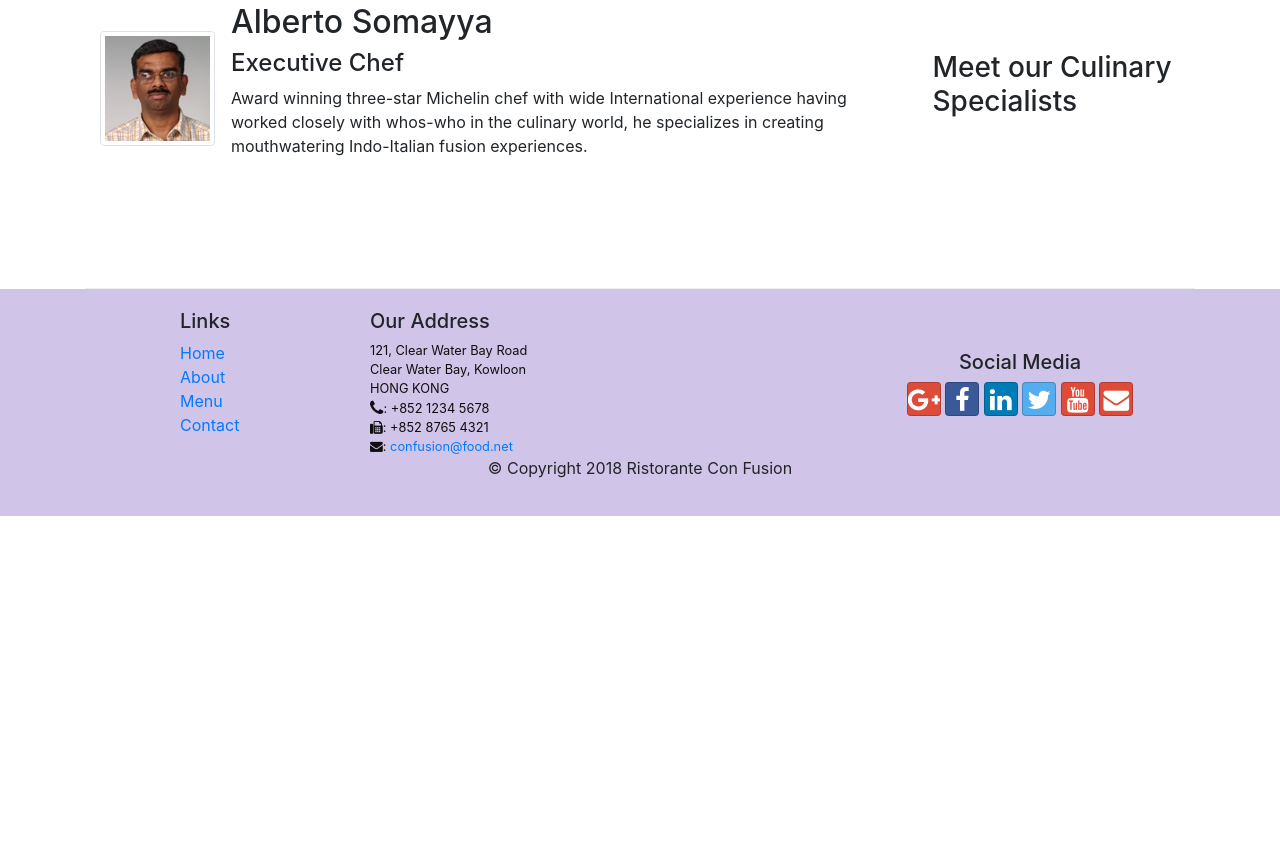
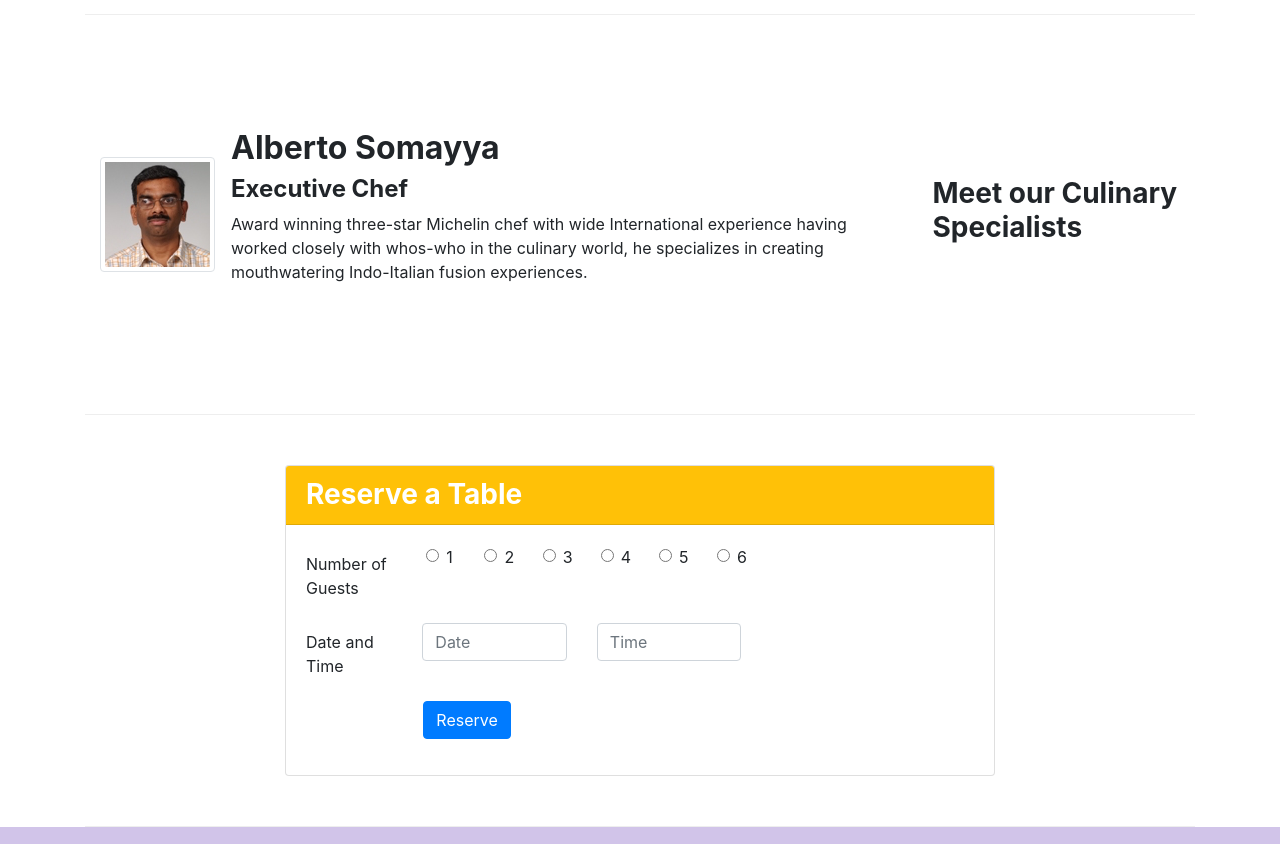
Before and after one commit to Hritik-K/Bootstrap-course, a website: page index.html in a window 1280 px wide. Shown: the part 1309-2153 px from the top of the page. Before the commit the page ends 1825 px from the top, so only its background shows below. Drawn offline with nearby package versions, Linux system fonts and the light colour scheme.

```diff
--- a/css/styles.css
+++ b/css/styles.css
@@ -42,3 +42,11 @@
 table {
     empty-cells: show;
 }
+
+.tab-content {
+    border-top: 1px solid #ddd;
+    border-left: 1px solid #ddd;
+    border-right: 1px solid #ddd;
+    border-bottom: 1px solid #ddd;
+    padding: 10px;
+}
--- a/index.html
+++ b/index.html
@@ -36,11 +36,14 @@
         <div class="container">
             <div class="row row-header">
                 <div class="col-12 col-sm-6">
-                    <h1>Ristorante con Fusion</h1>
-                    <p>We take inspiration from the World's best cuisines, and create a unique fusion experience. Our lipsmacking creations will tickle your culinary senses!</p>
+                    <h1 style="font-size:50px"><strong>Ristorante con Fusion</strong></h1>
+                    <p style="font-size:21px"><strong>We take inspiration from the World's best cuisines, and create a unique fusion experience. Our lipsmacking creations will tickle your culinary senses!</strong></p>
                 </div>
-                <div class="col-12 col-sm align-self-center">
+                <div class="col-12 col-sm-3 align-self-center">
                     <img src="img/logo.png" class="img-fluid">
+                </div>
+                <div class="col-12 col-sm-3 align-self-center">
+                    <a href="#reserve_table"><button class="btn btn-warning btn-block text-white"><strong>Reserve Table</strong></button></a>
                 </div>
             </div>
         </div>
@@ -53,30 +56,29 @@
 
         <div class="row row-content align-items-center">
             <div class="col-12 col-sm-4 order-sm-last col-md-3">
-                <h3>Our Lipsmacking Culinary Creations</h3>
+                <h3><strong>Our Lipsmacking Culinary Creations</strong></h3>
             </div>
             <div class="col-12 col-sm order-sm-first col-md">
                 <div class="media">
                     <img class="d-flex mr-3 img-thumbnail align-self-center" src="img/uthappizza.png" alt="uthappizza">
                     <div class="media-body">
-                        <h2 class="mt-0">Uthappizza <span class="badge badge-danger">Hot</span> <span class="badge badge-pill badge-secondary">$4.99</span></h2>
+                        <h2 class="mt-0"><strong>Uthappizza <span class="badge badge-danger">Hot</span> <span class="badge badge-pill badge-secondary">$4.99</span></strong></h2>
                         <p class="d-none d-sm-block">A unique combination of Indian Uthappam (pancake) and Italian pizza, topped with Cerignola olives, ripe vine cherry tomatoes, Vidalia onion, Guntur chillies and Buffalo Paneer.</p>
                     </div>
                 </div>
             </div>
         </div>
 
-
         <div class="row row-content align-items-center">
             <div class="col-12 col-sm-4 col-md-3">
-                <h3>This Month's Promotions</h3>
+                <h3><strong>This Month's Promotions</strong></h3>
             </div>
             <div class="col-12 col-sm col-md">
                 <div class="media">
-                    <img class="d-flex ml-3 img-thumbnail align-self-center order-sm-last" src="img/buffet.png" alt="uthappizza">
+                    <img class="d-flex ml-3 img-thumbnail align-self-center order-last" src="img/buffet.png" alt="uthappizza">
                     <div class="media-body">
-                        <h2 class="mt-0">Weekend Grand Buffet</h2>
-                        <p>Featuring mouthwatering combinations with a choice of five different salads, six enticing appetizers, six main entrees and five choicest desserts. Free flowing bubbly and soft drinks. All for just $19.99 per person </p>
+                        <h2 class="mt-0"><strong>Weekend Grand Buffet <span class="badge badge-danger">New</span></strong></h2>
+                        <p class="d-none d-sm-block">Featuring mouthwatering combinations with a choice of five different salads, six enticing appetizers, six main entrees and five choicest desserts. Free flowing bubbly and soft drinks. All for just $19.99 per person </p>
                     </div>
                 </div>
             </div>
@@ -84,15 +86,70 @@
 
         <div class="row row-content align-items-center">
             <div class="col-12 col-sm-4 order-sm-last col-md-3">
-                <h3>Meet our Culinary Specialists</h3>
+                <h3><strong>Meet our Culinary Specialists</strong></h3>
             </div>
             <div class="col-12 col-sm order-sm-first col-md">
                 <div class="media">
                     <img class="d-flex mr-3 img-thumbnail align-self-center" src="img/alberto.png" alt="alberto">
                     <div class="media-body">
-                        <h2 class="mt-0">Alberto Somayya</h2>
-                        <h4 class="mt-0">Executive Chef</h4>
+                        <h2 class="mt-0"><strong>Alberto Somayya</strong></h2>
+                        <h4 class="mt-0"><strong>Executive Chef</strong></h4>
                         <p class="d-none d-sm-block">Award winning three-star Michelin chef with wide International experience having worked closely with whos-who in the culinary world, he specializes in creating mouthwatering Indo-Italian fusion experiences. </p>
+                    </div>
+                </div>
+            </div>
+        </div>
+
+        <div class="row row-content align-items-center" id="reserve_table">
+            <div class="col-12 col-sm-8 offset-sm-2">
+                <div class="card">
+                    <h3 class="card-header bg-warning text-white"><strong>Reserve a Table</strong></h3>
+                    <div class="card-body">
+                        <form>
+                            <div class="form-group row">
+                                <label class="col-12 col-sm-2 col-form-label">Number of Guests</label>
+                                    <div class="col-2 col-sm-1 ml-4">
+                                        <input class="form-check-input" type="radio" id="1">
+                                        <label class="form-check-label" for="1">1</label>
+                                    </div>
+                                    <div class="col-2 col-sm-1">
+                                        <input class="form-check-input" type="radio" id="2">
+                                        <label class="form-check-label" for="2">2</label>
+                                    </div>
+                                    <div class="col-2 col-sm-1">
+                                        <input class="form-check-input" type="radio" id="3">
+                                        <label class="form-check-label" for="3">3</label>
+                                    </div>
+                                    <div class="col-2 col-sm-1">
+                                        <input class="form-check-input" type="radio" id="4">
+                                        <label class="form-check-label" for="4">4</label>
+                                    </div>
+                                    <div class="col-2 col-sm-1">
+                                        <input class="form-check-input" type="radio" id="5">
+                                        <label class="form-check-label" for="5">5</label>
+                                    </div>
+                                    <div class="col-2 col-sm-1 ml-4 ml-sm-0">
+                                        <input class="form-check-input" type="radio" id="6">
+                                        <label class="form-check-label" for="6">6</label>
+                                    </div>
+                            </div>
+
+                            <div class="form-group row">
+                                <label class="col-12 col-sm-2 col-form-label">Date and Time</label>
+                                <div class="col-12 col-sm-3">
+                                    <input class="form-control" type="text" placeholder="Date">
+                                </div>
+                                <div class="col-12 col-sm-3">
+                                    <input class="form-control" type="text" placeholder="Time">
+                                </div>
+                            </div>
+
+                            <div class="form-group row">
+                                <div class="offset-sm-2">
+                                    <button type="submit" class="btn btn-primary ml-3">Reserve</button>
+                                </div>
+                            </div>
+                        </form>
                     </div>
                 </div>
             </div>
```
